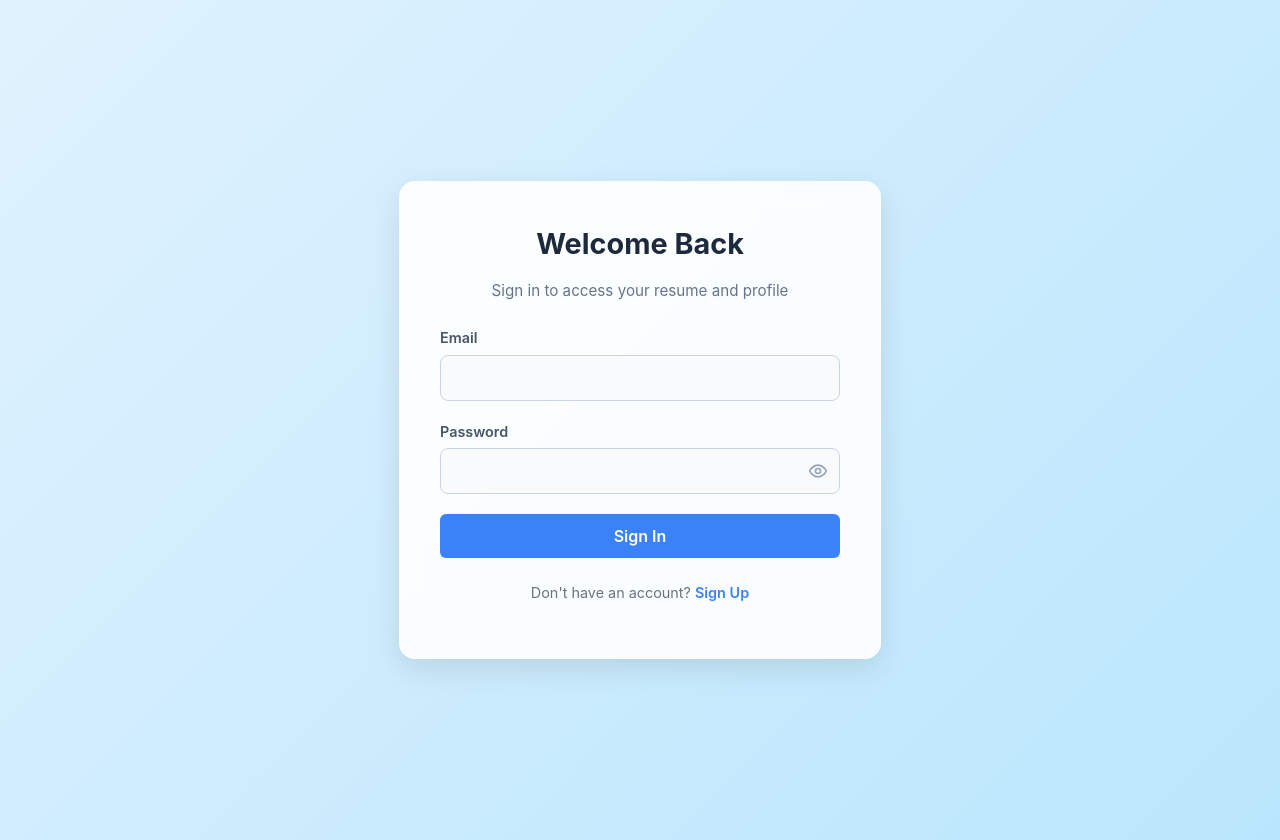
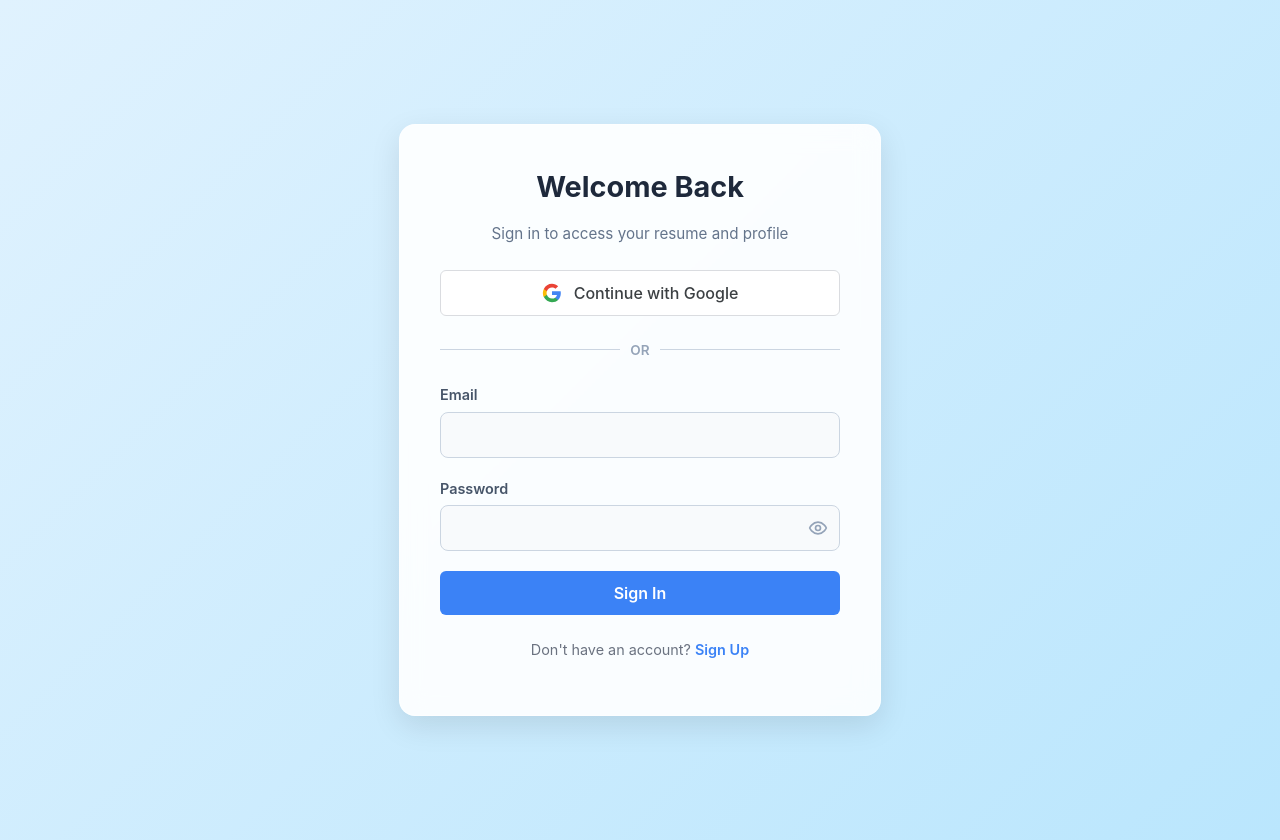
Before and after one commit to hanokalure/Resume_Builder, a React (Vite) app: page /auth in a window 1280 px wide. Built offline with nearby package versions, Linux system fonts and the light colour scheme; no server answers.

Commit message:
added google Oauth

```diff
--- a/src/components/Auth.jsx
+++ b/src/components/Auth.jsx
@@ -1,4 +1,4 @@
-import React, { useState } from 'react';
+import React, { useState, useEffect } from 'react';
 import { useAuth } from '../context/AuthContext';
 import { useNavigate } from 'react-router-dom';
 import { Eye, EyeOff } from 'lucide-react';
@@ -11,8 +11,27 @@
   const [showPassword, setShowPassword] = useState(false);
   const [error, setError] = useState(null);
   const [loading, setLoading] = useState(false);
-  const { signIn, signUp } = useAuth();
+  const { signIn, signUp, signInWithGoogle, user } = useAuth();
   const navigate = useNavigate();
+
+  // Redirect away from login page if user is already logged in
+  useEffect(() => {
+    if (user) {
+      navigate('/');
+    }
+  }, [user, navigate]);
+
+  // Handle OAuth flow with Google
+  const handleGoogleSignIn = async () => {
+    setError(null);
+    try {
+      const { error } = await signInWithGoogle();
+      if (error) throw error;
+      // Note: User is redirected to Google OAuth page.
+    } catch (err) {
+      setError(err.message);
+    }
+  };
 
   const handleSubmit = async (e) => {
     e.preventDefault();
@@ -46,6 +65,25 @@
         </p>
 
         {error && <div className="auth-error">{error}</div>}
+
+        <button
+          type="button"
+          onClick={handleGoogleSignIn}
+          className="google-auth-button"
+          disabled={loading}
+        >
+          <svg className="google-icon" viewBox="0 0 24 24">
+            <path d="M22.56 12.25c0-.78-.07-1.53-.2-2.25H12v4.26h5.92c-.26 1.37-1.04 2.53-2.21 3.31v2.77h3.57c2.08-1.92 3.28-4.74 3.28-8.09z" fill="#4285F4"/>
+            <path d="M12 23c2.97 0 5.46-.98 7.28-2.66l-3.57-2.77c-.98.66-2.23 1.06-3.71 1.06-2.86 0-5.29-1.93-6.16-4.53H2.18v2.84C3.99 20.53 7.7 23 12 23z" fill="#34A853"/>
+            <path d="M5.84 14.09c-.22-.66-.35-1.36-.35-2.09s.13-1.43.35-2.09V7.07H2.18C1.43 8.55 1 10.22 1 12s.43 3.45 1.18 4.93l2.85-2.22.81-.62z" fill="#FBBC05"/>
+            <path d="M12 5.38c1.62 0 3.06.56 4.21 1.64l3.15-3.15C17.45 2.09 14.97 1 12 1 7.7 1 3.99 3.47 2.18 7.07l3.66 2.84c.87-2.6 3.3-4.53 6.16-4.53z" fill="#EA4335"/>
+          </svg>
+          Continue with Google
+        </button>
+
+        <div className="auth-divider">
+          <span>OR</span>
+        </div>
 
         <form onSubmit={handleSubmit} className="auth-form">
           <div className="form-group">
--- a/src/context/AuthContext.jsx
+++ b/src/context/AuthContext.jsx
@@ -7,16 +7,53 @@
   const [user, setUser] = useState(null);
   const [loading, setLoading] = useState(true);
 
+  const ensureProfileExists = async (currentUser) => {
+    if (!currentUser) return;
+
+    // Check if profile exists
+    const { error } = await supabase
+      .from('profiles')
+      .select('id')
+      .eq('id', currentUser.id)
+      .single();
+
+    // PGRST116 means zero rows returned
+    if (error && error.code === 'PGRST116') {
+      const { error: insertError } = await supabase.from('profiles').insert([{
+        id: currentUser.id,
+        skills: [],
+        certificates: [],
+        basic_info: {
+          name: currentUser.user_metadata?.full_name || '',
+          email: currentUser.email || ''
+        },
+        education: [],
+        experience: [],
+        projects: []
+      }]);
+
+      if (insertError) {
+        console.error('Error creating profile for new user:', insertError);
+      }
+    }
+  };
+
   useEffect(() => {
     // Check active sessions and sets the user
     supabase.auth.getSession().then(({ data: { session } }) => {
       setUser(session?.user ?? null);
+      if (session?.user) {
+        ensureProfileExists(session.user);
+      }
       setLoading(false);
     });
 
     // Listen for changes on auth state (login, signout, etc.)
     const { data: { subscription } } = supabase.auth.onAuthStateChange((_event, session) => {
       setUser(session?.user ?? null);
+      if (_event === 'SIGNED_IN' && session?.user) {
+        ensureProfileExists(session.user);
+      }
       setLoading(false);
     });
 
@@ -28,6 +65,12 @@
     loading,
     signUp: (email, password) => supabase.auth.signUp({ email, password }),
     signIn: (email, password) => supabase.auth.signInWithPassword({ email, password }),
+    signInWithGoogle: () => supabase.auth.signInWithOAuth({
+      provider: 'google',
+      options: {
+        redirectTo: `${window.location.origin}/`
+      }
+    }),
     signOut: () => supabase.auth.signOut(),
   };
 
--- a/src/styles/Auth.css
+++ b/src/styles/Auth.css
@@ -149,3 +149,59 @@
 .switch-button:hover {
   text-decoration: underline;
 }
+
+/* Google Auth Button */
+.google-auth-button {
+  width: 100%;
+  padding: 12px;
+  background-color: #ffffff;
+  color: #3c4043;
+  border: 1px solid #dadce0;
+  border-radius: 6px;
+  font-size: 1em;
+  font-weight: 500;
+  cursor: pointer;
+  display: flex;
+  align-items: center;
+  justify-content: center;
+  gap: 12px;
+  transition: background-color 0.2s, box-shadow 0.2s;
+  margin-bottom: 24px;
+}
+
+.google-auth-button:hover {
+  background-color: #f8f9fa;
+  box-shadow: 0 1px 3px rgba(60, 64, 67, 0.1);
+}
+
+.google-auth-button:disabled {
+  opacity: 0.7;
+  cursor: not-allowed;
+}
+
+.google-icon {
+  width: 20px;
+  height: 20px;
+}
+
+/* OR Divider */
+.auth-divider {
+  display: flex;
+  align-items: center;
+  text-align: center;
+  margin-bottom: 24px;
+  color: #94a3b8;
+  font-size: 0.85em;
+  font-weight: 600;
+}
+
+.auth-divider::before,
+.auth-divider::after {
+  content: '';
+  flex: 1;
+  border-bottom: 1px solid #cbd5e1;
+}
+
+.auth-divider span {
+  padding: 0 10px;
+}
```
Also changed, not shown: 1 other file (tests, documents, lock files or other folders).
